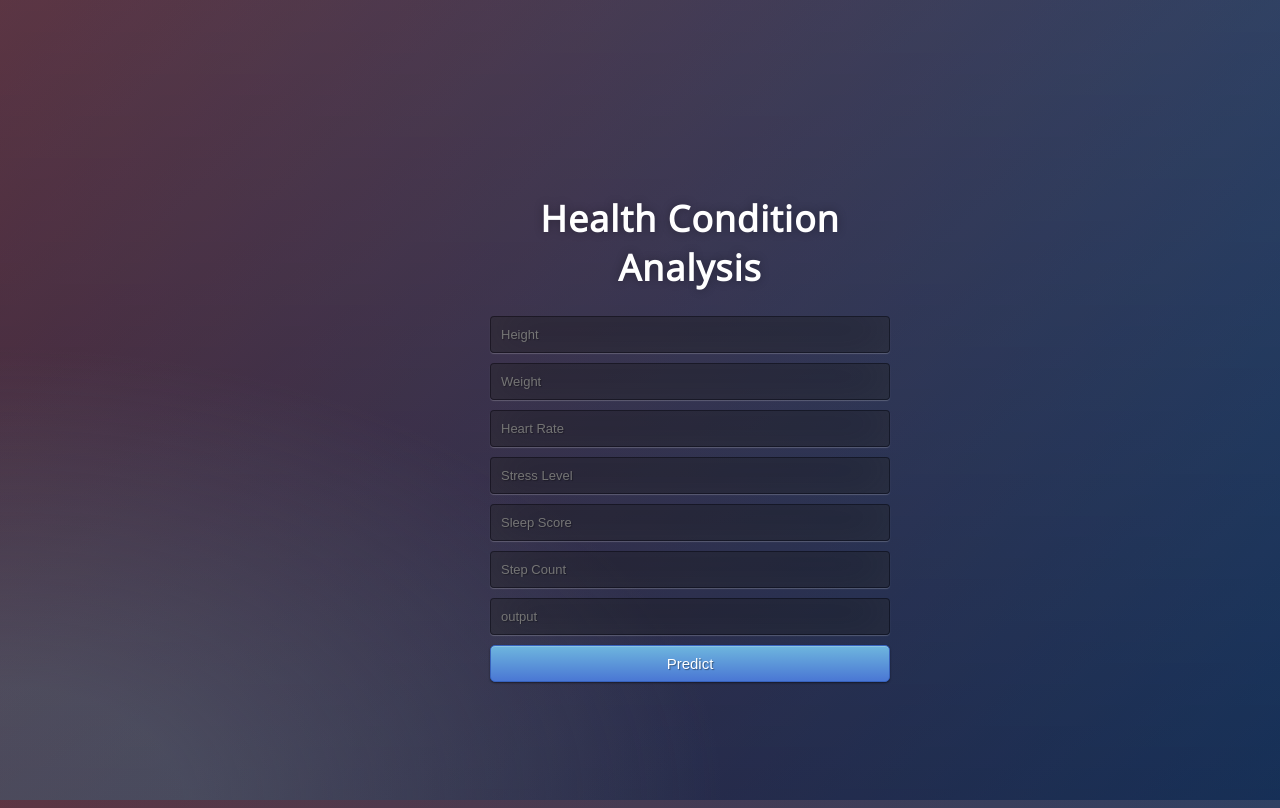
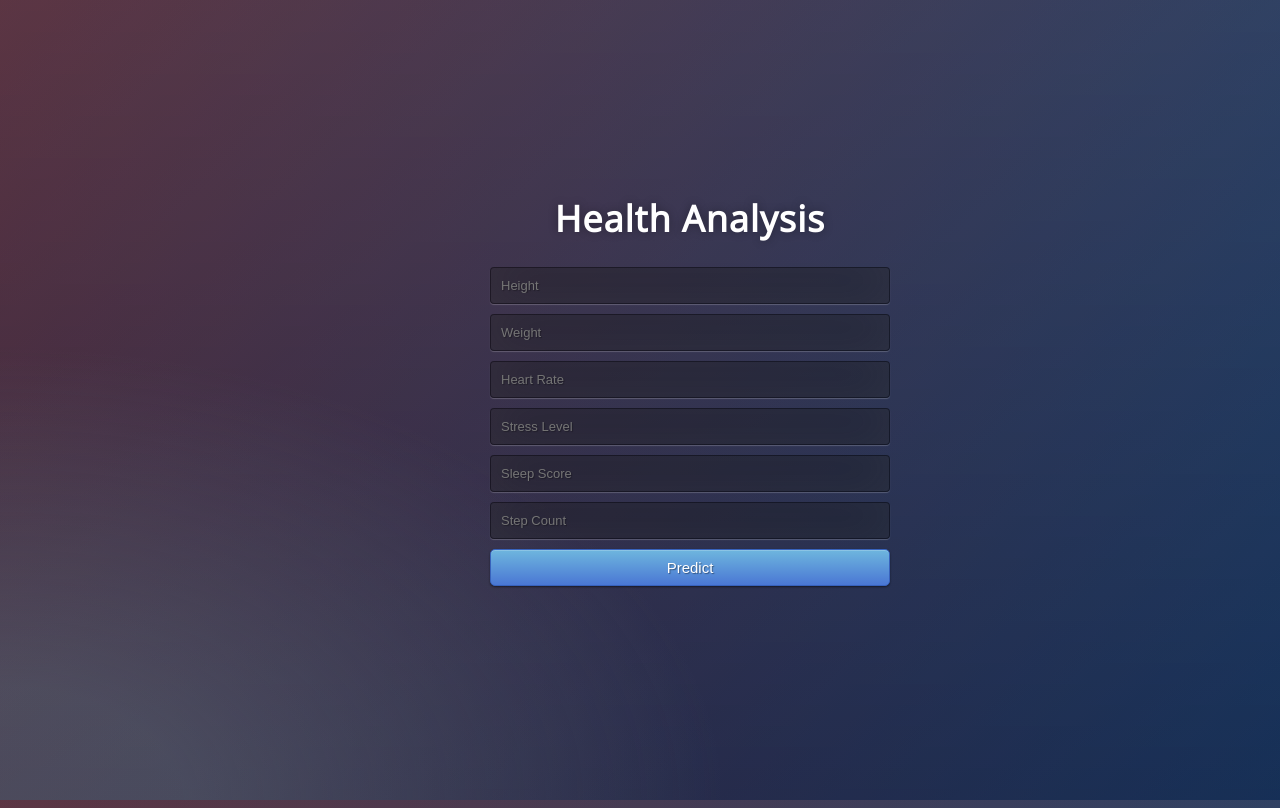
Before and after one commit to dkrukshan/herokuTest, a Flask app: template templates/index.html in a window 1280 px wide. Run offline with Flask 2, Linux system fonts and the light colour scheme; the template is opened without the code that fills it, so the values that code supplies are empty; parts of the project's set-up code (start-up, migrations or seed data) failed here and were passed over; some libraries are stand-ins or nearby versions.

Commit message:
Web UI fixed. API response fixed. Styles created for label. Labels added. Response update added.

```diff
--- a/app.py
+++ b/app.py
@@ -12,7 +12,7 @@ bmi_model = pickle.load(open('bmi_model.pkl', 'rb'))
 
 @app.route('/')
 def home():
-    return render_template('index.html')
+    return render_template('index.php')
 
 @app.route('/predict', methods=['POST'])
 def predict():
@@ -20,7 +20,7 @@ def predict():
     final_features = [np.array(int_features)]
     prediction = model.predict(final_features)
     output = round(prediction[0], 2)
-    return render_template('index.html', prediction_text='Employee Salary should be $ {}'.format(output))
+    return render_template('index.php', prediction_text='Employee Salary should be $ {}'.format(output))
 
 @app.route('/prd_api', methods=['POST'])
 def prd_api():
@@ -60,10 +60,10 @@ def health_check_api():
     # list.insert(4, bmi_state_prediction[0])
 
     data = [{k: v} for k, v in
-            zip(["heart state", "stress state", "sleep state", "step state", "bmi state"],
+            zip(["heart_state", "stress_state", "sleep_state", "step_state", "bmi_state"],
                 [heart_state_prediction[0], stress_state_prediction[0], sleep_state_prediction[0],
                  step_state_prediction[0], bmi_state_prediction[0]])]
-    return jsonify({"health status": data})
+    return jsonify({"data": data})
     # return jsonify(list)
 
 if __name__ == "__main__":
--- a/static/style.css
+++ b/static/style.css
@@ -41,6 +41,11 @@ body {
 
 .login h1 { color: #fff; text-shadow: 0 0 10px rgba(0,0,0,0.3); letter-spacing:1px; text-align:center; }
 
+label {
+    display: block;
+    text-align: left;
+}
+
 input {
 	width: 100%;
 	margin-bottom: 10px;
--- a/templates/index.html
+++ b/templates/index.html
@@ -1,61 +1,47 @@
 <!DOCTYPE html>
 <html>
-<!--From https://codepen.io/frytyler/pen/EGdtg-->
 <head>
     <meta charset="UTF-8">
-    <title>Health Condition Analysis</title>
+    <title>Health Analysis</title>
     <link href='https://fonts.googleapis.com/css?family=Pacifico' rel='stylesheet' type='text/css'>
     <link href='https://fonts.googleapis.com/css?family=Arimo' rel='stylesheet' type='text/css'>
     <link href='https://fonts.googleapis.com/css?family=Hind:300' rel='stylesheet' type='text/css'>
     <link href='https://fonts.googleapis.com/css?family=Open+Sans+Condensed:300' rel='stylesheet' type='text/css'>
     <link rel="stylesheet" href="{{ url_for('static', filename='style.css') }}">
     <script src="https://ajax.googleapis.com/ajax/libs/jquery/3.1.0/jquery.min.js"></script>
-{#    <script>#}
-{#        function increaseSize() {#}
-{#            var compare = document.getElementById('btnmax').textContent || elem.innerText;#}
-{#            if (compare === "Max") {#}
-{#                document.getElementById('song').style.height = '1900px';#}
-{#                document.getElementById('sinhalasong').style.height = '1900px';#}
-{#                document.getElementById('btnmax').firstChild.data = "Min";#}
-{#            } else if (compare === "Min") {#}
-{#                document.getElementById('song').style.height = '326px';#}
-{#                document.getElementById('sinhalasong').style.height = '326px';#}
-{#                document.getElementById('btnmax').firstChild.data = "Max";#}
-{#            }#}
-{#        }#}
-{#    </script>#}
 
 </head>
 
 <body>
 <div class="login">
-    <h1>Health Condition Analysis</h1>
-
+    <h1>Health Analysis</h1>
     <!-- Main Input For Receiving Query to our ML -->
-    <form action="{{ url_for('predict')}}" method="post">
+    <form>
         <input type="text" name="height" placeholder="Height" required="required" id="Height"/>
         <input type="text" name="weight" placeholder="Weight" required="required" id="Weight"/>
         <input type="text" name="heart_rate" placeholder="Heart Rate" required="required" id="Heart"/>
         <input type="text" name="stress_level" placeholder="Stress Level" required="required" id="Stress"/>
         <input type="text" name="sleep_score" placeholder="Sleep Score" required="required" id="Sleep"/>
         <input type="text" name="step_count" placeholder="Step Count" required="required" id="Step"/>
-
-        <input type="text" name="output" placeholder="output" id="output"/>
         <button type="button" class="btn btn-primary btn-block btn-large" id="btnsubmit">Predict</button>
     </form>
     <br>
+        <label id="lbl_heart_state"></label>
+        <label id="lbl_stress_state"></label>
+        <label id="lbl_sleep_state"></label>
+        <label id="lbl_step_state"></label>
+        <label id="lbl_bmi_state"></label>
     <br>
     {{ prediction_text }}
 
 </div>
-
-
 </body>
 </html>
 
 <script>
     $(document).ready(function () {
         $('#btnsubmit').click(function () {
+//             document.getElementById("output").value = 'clicked';
             var height = $('#Height').val();
             var weight = $('#Weight').val();
             var heart_rate = $('#Heart').val();
@@ -70,27 +56,28 @@
                     weight: weight,
                     heart_rate: heart_rate,
                     stress: stress,
-                    Sleep: Sleep,
-                    Step: Step
+                    sleep: Sleep,
+                    step: Step
                 },
                 dataType: "JSON",
-                success: function (ndata) {
-                    alert(ndata.respon);
-                    document.getElementById("output").value = ndata.respon;
-                    // document.getElementById("artist").value = '';
-                    // document.getElementById("title").value = '';
-                    // document.getElementById("song").value = '';
-                    // document.getElementById("duration").value = '180';
-                    // document.getElementById("genre").value = 'Not Defined';
-                    // document.getElementById("speed").value = '40';
-                    // document.getElementById("year").value = 'Not Defined';
-                    // document.getElementById("lyrics").value = 'Not Defined';
-                    // document.getElementById("audioURL").value = '';
-                    // document.getElementById("sinhalasong").value = '';
-                    // document.getElementById("theme").value = 'Not Defined';
-                    // document.getElementById("music").value = 'Not Defined';
-                    // document.getElementById("contributor").value = 'Dinith Rukshan';
-                    // document.getElementById("lastedit").value = 'Dinith Rukshan';
+                success: function (data) {
+                    var heart_state = data.data[0].heart_state;
+                    var stress_state = data.data[1].stress_state;
+                    var sleep_state = data.data[2].sleep_state;
+                    var step_state = data.data[3].step_state;
+                    var bmi_state = data.data[4].bmi_state;
+
+                    var heart_state_response = 'Heart State: ' + heart_state;
+                    var stress_state_response = 'Stress State: '+ stress_state;
+                    var sleep_state_response = 'Sleep State: '+ sleep_state;
+                    var step_state_response = 'Step State: '+ step_state;
+                    var bmi_state_response = 'BMI State: '+ bmi_state;
+
+                    document.getElementById('lbl_heart_state').innerHTML = heart_state_response;
+                    document.getElementById('lbl_stress_state').innerHTML = stress_state_response;
+                    document.getElementById('lbl_sleep_state').innerHTML = sleep_state_response;
+                    document.getElementById('lbl_step_state').innerHTML = step_state_response;
+                    document.getElementById('lbl_bmi_state').innerHTML = bmi_state_response;
                 }
             })
         });
```
